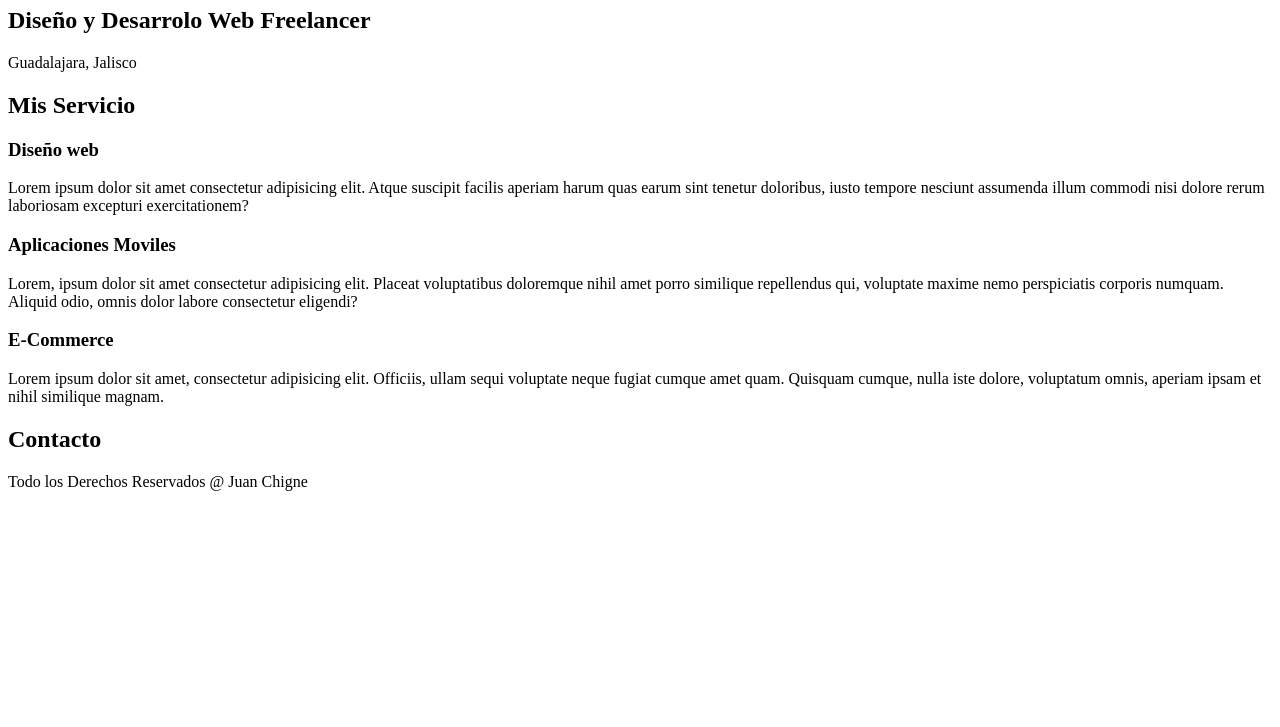
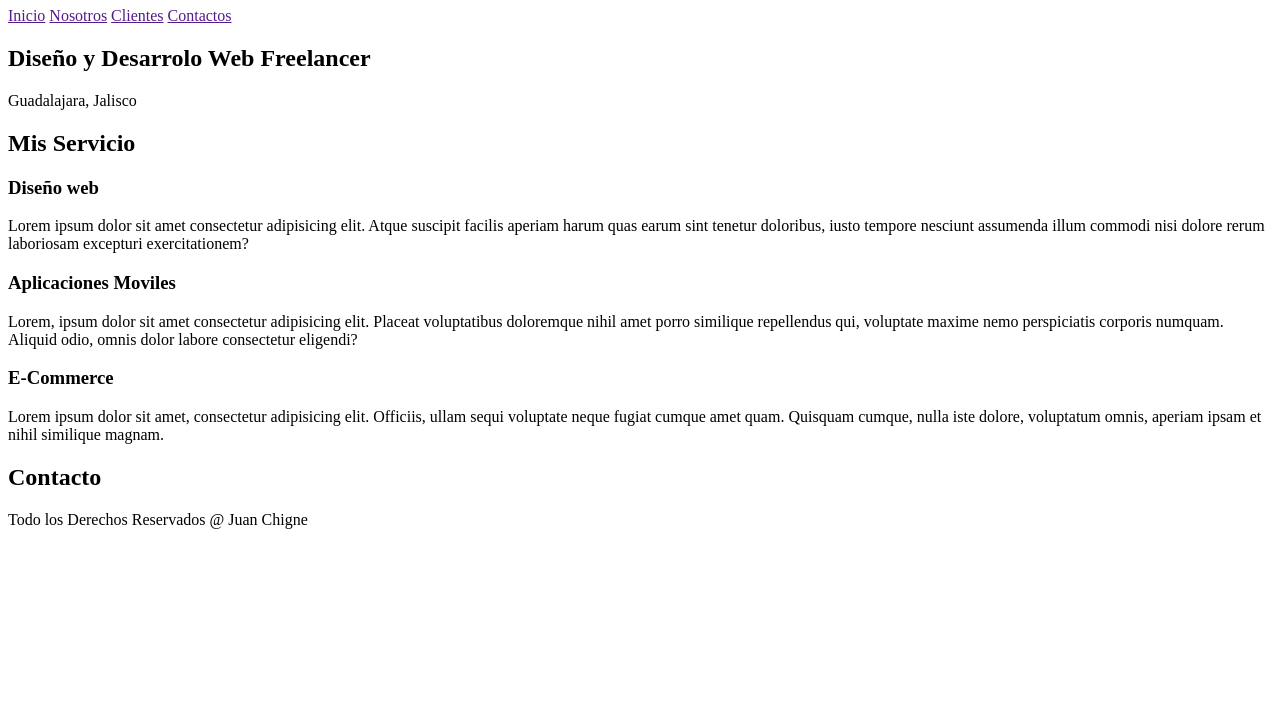
Before and after one commit to LemnisCG/HTML, a plain HTML site: page index.html in a window 1280 px wide. Shown: the part 73-800 px from the top of the page. Drawn offline with Linux system fonts and the light colour scheme.

Commit message:
Terminando la sintaxis de html

```diff
--- a/index.html
+++ b/index.html
@@ -10,6 +10,13 @@
     <header>
         <h1>Juan De la Torre Freelancer</h1>
     </header>
+
+    <nav>
+        <a href="">Inicio</a>
+        <a href="">Nosotros</a>
+        <a href="">Clientes</a>
+        <a href="">Contactos</a>
+    </nav>
 
     <section>
         <h2>Diseño y Desarrolo Web Freelancer</h2>
```
